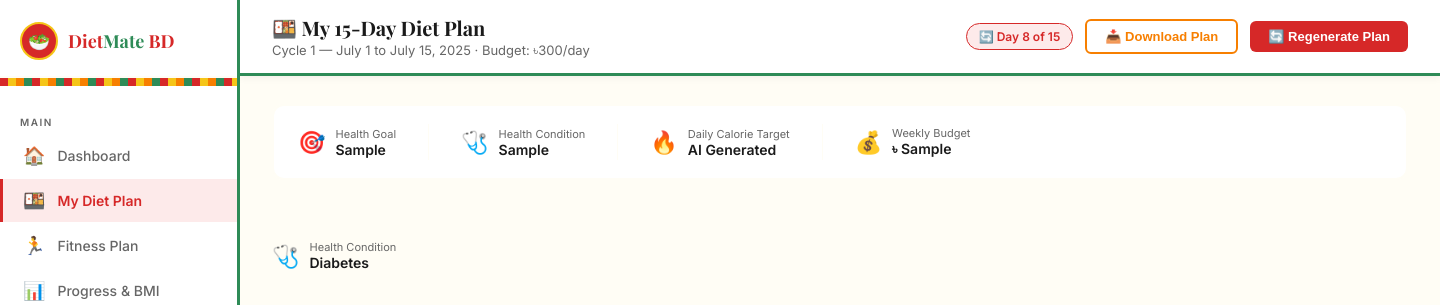
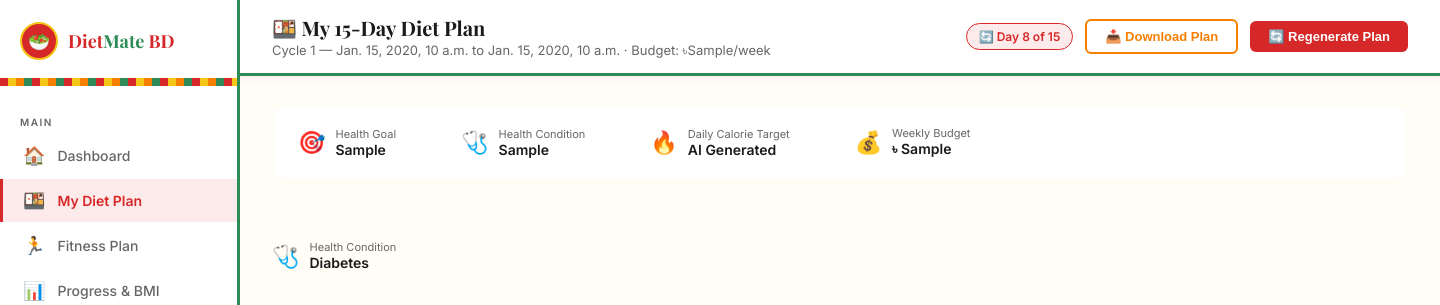
Before and after one commit to adila-afsara/Smart-Diet-Fitness-Planner, a Django app: template templates/DietMate_dietplan.html in a window 1440 px wide. Shown: the top 305 px of the page. Run offline with Django 5.2, Linux system fonts and the light colour scheme; the template is opened without the code that fills it: most values are stand-ins (such as "Sample title", 1, 10 or a date in 2020).

Commit message:
Update DietMate_dietplan.html
update of Top Bar

```diff
--- a/templates/DietMate_dietplan.html
+++ b/templates/DietMate_dietplan.html
@@ -307,7 +307,7 @@
     <div class="topbar">
       <div class="topbar-left">
         <h2>🍱 My 15-Day Diet Plan</h2>
-        <p>Cycle 1 — July 1 to July 15, 2025 · Budget: ৳300/day</p>
+<p>Cycle 1 — {{ plan.plan_start_date }} to {{ plan.plan_end_date }} · Budget: ৳{{ profile.weekly_budget }}/week</p>
       </div>
       <div class="topbar-right">
         <div class="cycle-badge">🔄 Day 8 of 15</div>
```
